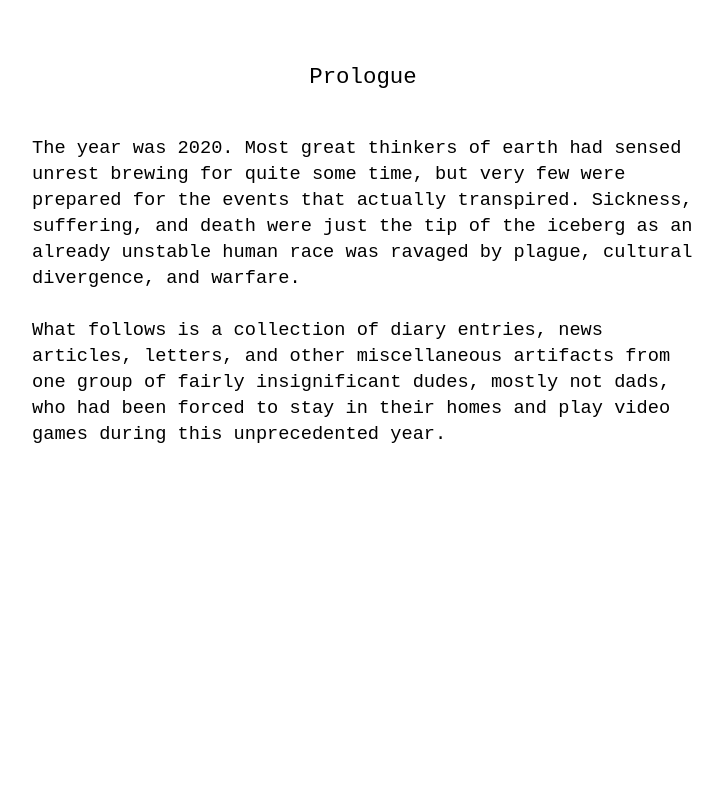
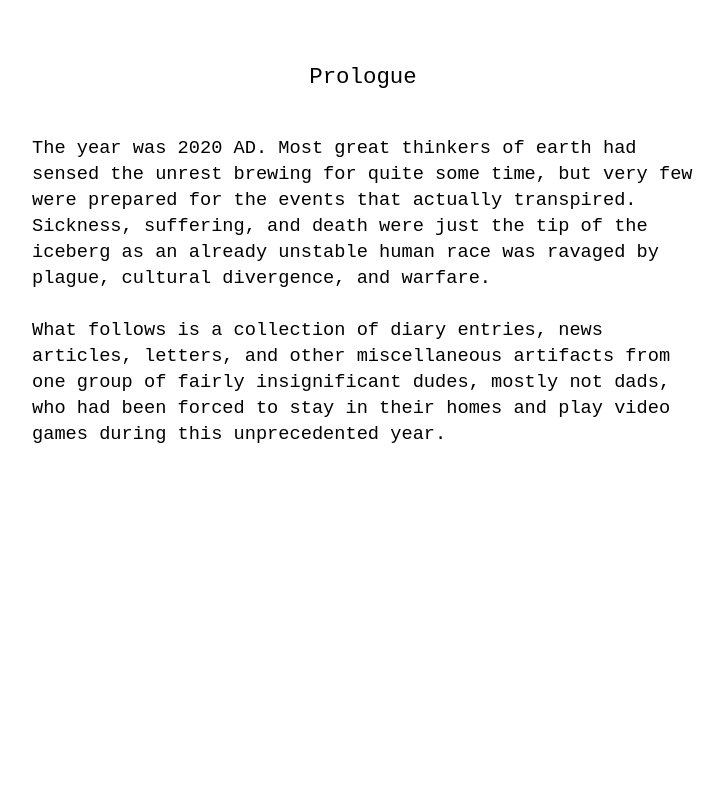
Before and after one commit to kduckets/tfw, a Next.js app: page / in a window 1280 px wide. Shown: the part 940-1740 px from the top of the page, without its empty margins (277-1000 px from the left). Built offline with nearby package versions, Linux system fonts and the light colour scheme; a web font is replaced by a local one.

Commit message:
Update index.js

```diff
--- a/pages/index.js
+++ b/pages/index.js
@@ -26,7 +26,7 @@ export default function Home() {
         <p>
         <small>
 
-        The year was 2020. Most great thinkers of earth had sensed unrest brewing for
+        The year was 2020 AD. Most great thinkers of earth had sensed the unrest brewing for
         quite some time, but very few were prepared for the events that actually transpired. Sickness,
         suffering, and death were just the tip of the iceberg as an already unstable human race was
         ravaged by plague, cultural divergence, and warfare.
@@ -160,7 +160,7 @@ The ceasefire proved costly for General Johnson’s troops,
 as the undefeated veteran collapsed to two previously
 winless armies in yet another bloody Saturday night.
 General Dowals, new on the scene of war, quickly rose
-through the ranks after wiping Deutschland clean of the
+through the ranks by wiping Deutschland clean of the
 Almighty Johnson’s post-ceasefire army. While Johnson
 gathers his battered troops to mansplain the follies of hubris,
 Jr. Lieutenant the Caso, humiliated to be the last war-torn nation without a victory,
@@ -253,7 +253,7 @@ scolds his soldiers and quietly plots his revenge.
 </p>
 <p className="news">
   Junior Lieutenant 'the' Caso claimed his first victory of the war last night, although rumors of chemical
-    warfare could prove diminishing to the win. “I felt loopy, I certainly wasn’t myself,” General Daddison stated to
+    warfare involving the Yellow army could prove diminishing to the win. “I felt loopy, I certainly wasn’t myself,” General Daddison stated to
     reporters when asked why he didn’t use his cards at a crucial battle moment. “I guess it coulda been the anchovies,”
     he added, apprehensively. In response to the allegations, Lieutenant the Caso began to describe an awkward dream he
     had about the Yellow army’s commander, followed by some patronizing advice to the seasoned General. The topics of
```
